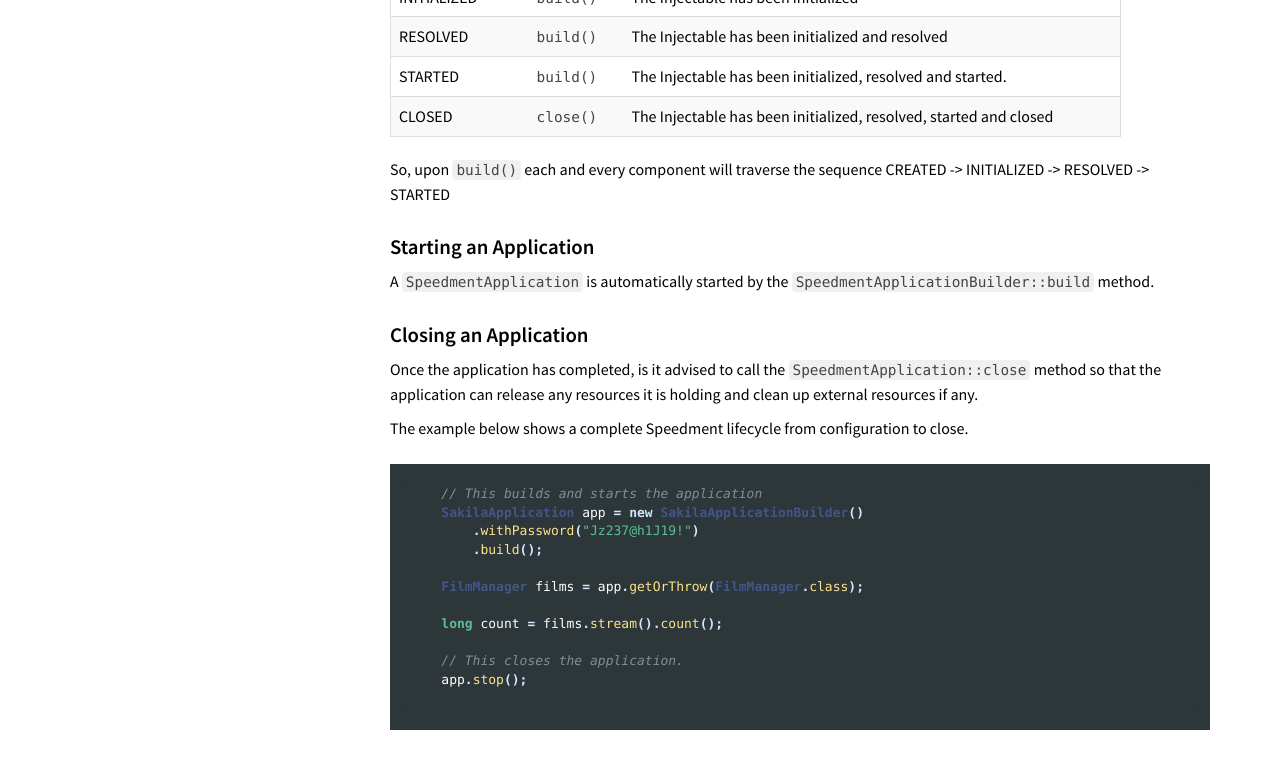
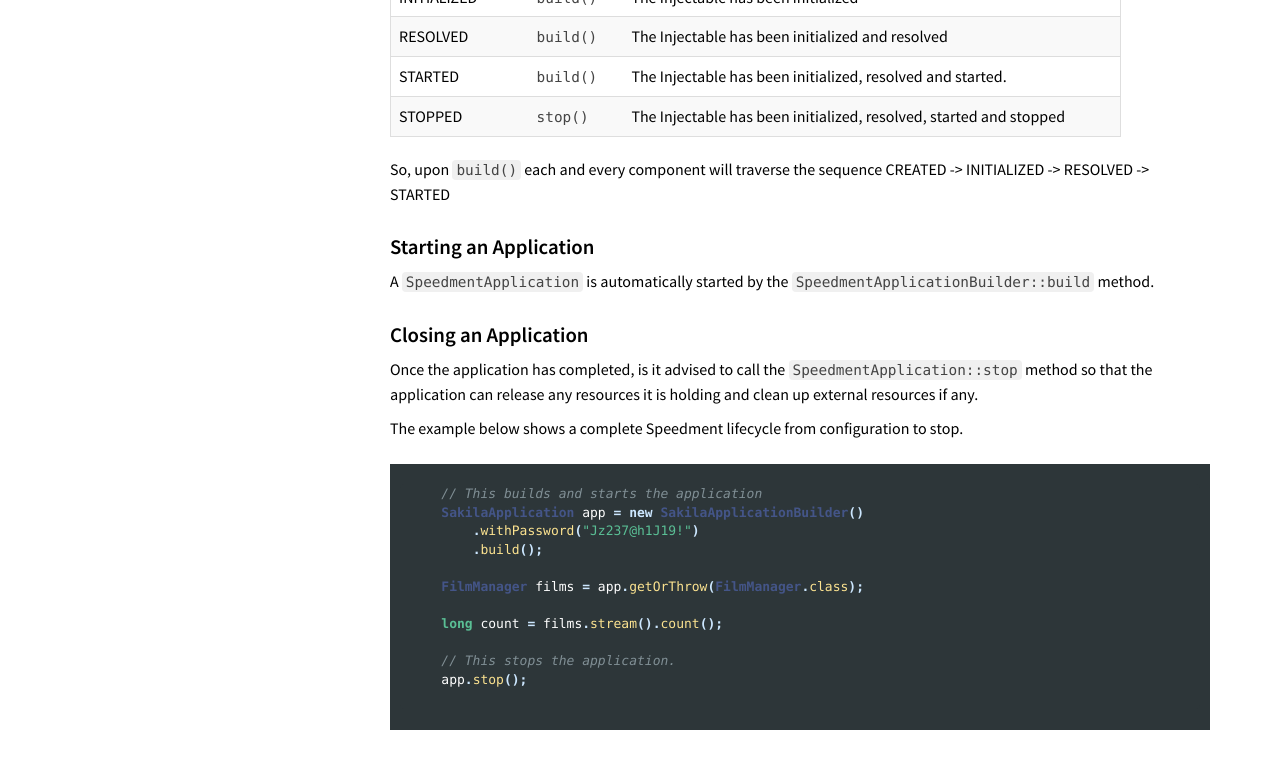
Before and after one commit to speedment/speedment-doc, a Jekyll site: the page built from pages/application_configuration.md, in a window 1280 px wide and 1400 px high, scrolled down 3698 px. Shown: the part 154-911 px from the top of the window. Built offline with Jekyll 4.4.1, drawn with Linux system fonts in a browser that asks for light colours; nearby versions of some CDN libraries; comment, search, counter and statistics services are not loaded.

Commit message:
Relace close() with stop()

````diff
--- a/pages/application_configuration.md
+++ b/pages/application_configuration.md
@@ -104,7 +104,7 @@
 | INITIALIZED       | `build()`    | The Injectable has been initialized
 | RESOLVED          | `build()`    | The Injectable has been initialized and resolved
 | STARTED           | `build()`    | The Injectable has been initialized, resolved and started.
-| CLOSED            | `close()`    | The Injectable has been initialized, resolved, started and closed
+| STOPPED           | `stop()`     | The Injectable has been initialized, resolved, started and stopped
 
 So, upon `build()` each and every component will traverse the sequence CREATED -> INITIALIZED -> RESOLVED -> STARTED
 
@@ -112,9 +112,9 @@
 A `SpeedmentApplication` is automatically started by the `SpeedmentApplicationBuilder::build` method.
 
 ### Closing an Application
-Once the application has completed, is it advised to call the `SpeedmentApplication::close` method so that the application can release any resources it is holding and clean up external resources if any.
+Once the application has completed, is it advised to call the `SpeedmentApplication::stop` method so that the application can release any resources it is holding and clean up external resources if any.
 
-The example below shows a complete Speedment lifecycle from configuration to close.
+The example below shows a complete Speedment lifecycle from configuration to stop.
 ``` java
     // This builds and starts the application
     SakilaApplication app = new SakilaApplicationBuilder()
@@ -125,7 +125,7 @@
 
     long count = films.stream().count();
 
-    // This closes the application.
+    // This stops the application.
     app.stop();
 
 ```
````
Also changed, not shown: pages/computation.md (+2 -2 lines), pages/hazelcast.md (+3 -3 lines), pages/sharding.md (+6 -6 lines).
